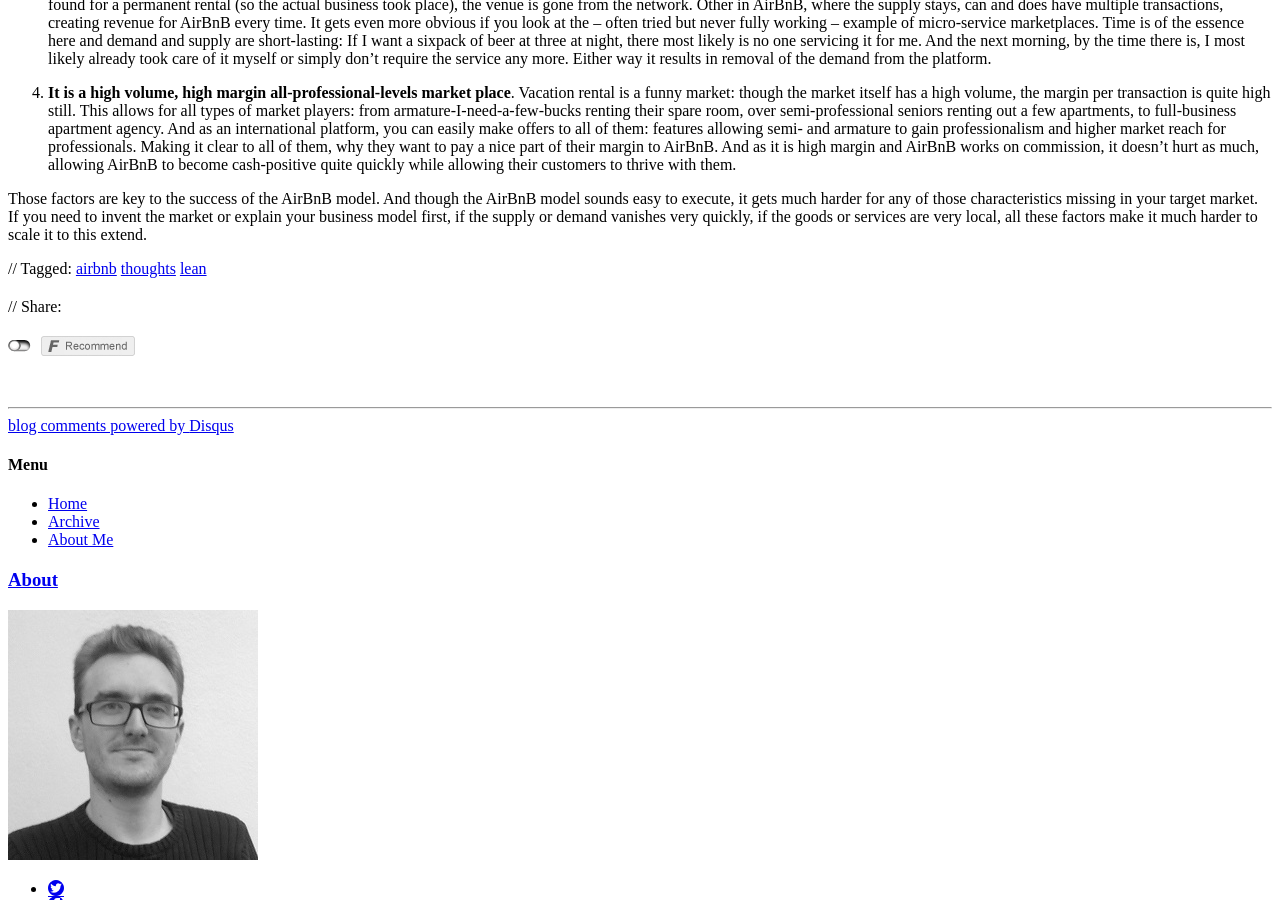
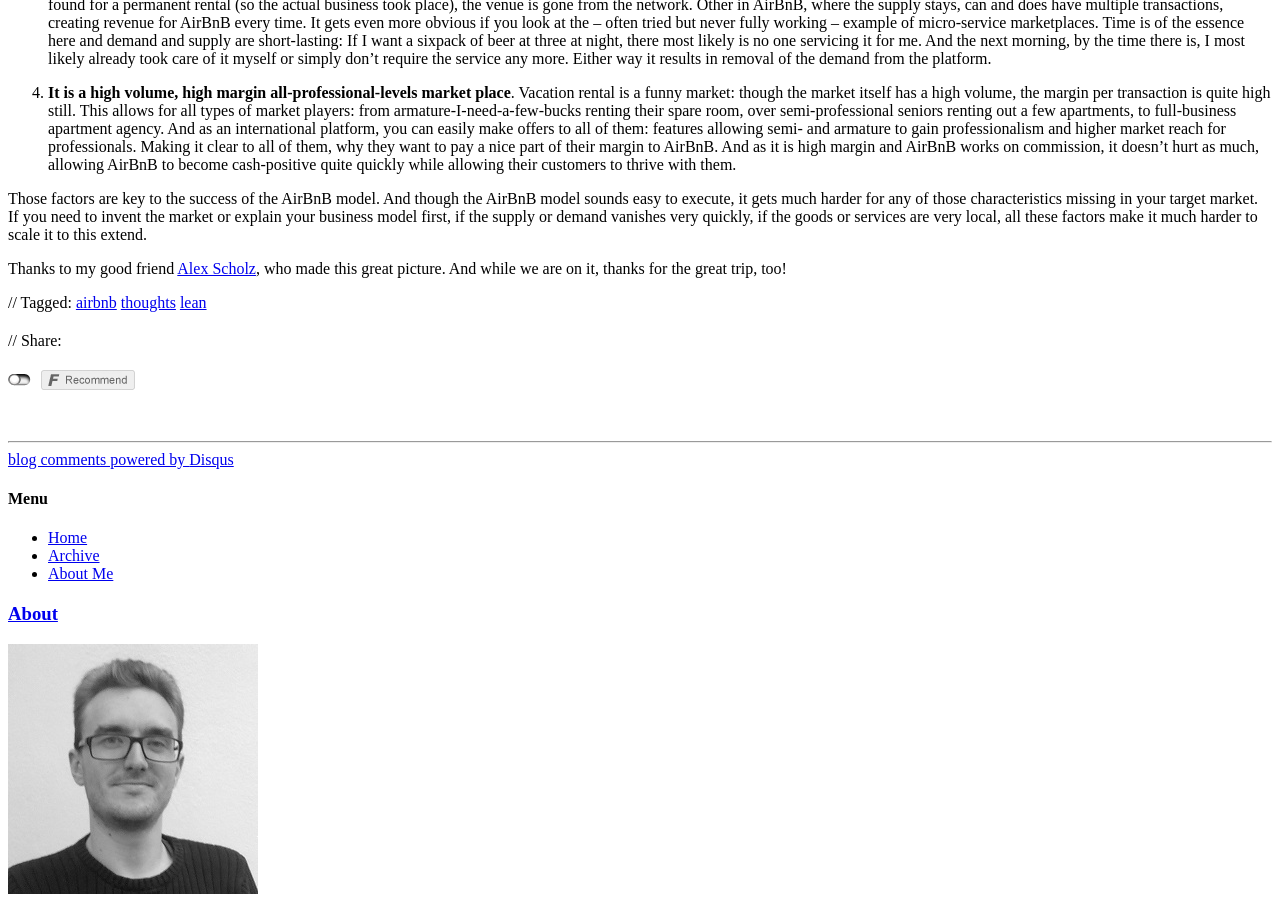
Before and after one commit to gnunicorn/blog, a Jekyll site: the page built from _posts/2013-10-25-if-airbnb-is-so-easy-why-is-it-so-rare.md, in a window 1280 px wide and 900 px high, scrolled down 950 px. Built offline with Jekyll 4.4.1, drawn with Linux system fonts in a browser that asks for light colours; nearby versions of some CDN libraries; comment, search, counter and statistics services are not loaded.

Commit message:
courtesy to alex

```diff
--- a/_posts/2013-10-25-if-airbnb-is-so-easy-why-is-it-so-rare.md
+++ b/_posts/2013-10-25-if-airbnb-is-so-easy-why-is-it-so-rare.md
@@ -20,3 +20,6 @@
 4. **It is a high volume, high margin all-professional-levels market place**. Vacation rental is a funny market: though the market itself has a high volume, the margin per transaction is quite high still. This allows for all types of market players: from armature-I-need-a-few-bucks renting their spare room, over semi-professional seniors renting out a few apartments, to full-business apartment agency. And as an international platform, you can easily make offers to all of them: features allowing semi- and armature to gain professionalism and higher market reach for professionals. Making it clear to all of them, why they want to pay a nice part of their margin to AirBnB. And as it is high margin and AirBnB works on commission, it doesn't hurt as much, allowing AirBnB to become cash-positive quite quickly while allowing their customers to thrive with them.
 
 Those factors are key to the success of the AirBnB model. And though the AirBnB model sounds easy to execute, it gets much harder for any of those characteristics missing in your target market. If you need to invent the market or explain your business model first, if the supply or demand vanishes very quickly, if the goods or services are very local, all these factors make it much harder to scale it to this extend.
+
+
+Thanks to my good friend [Alex Scholz](http://de.linkedin.com/pub/alexander-scholz/66/b18/8b4), who made this great picture. And while we are on it, thanks for the great trip, too!
```
